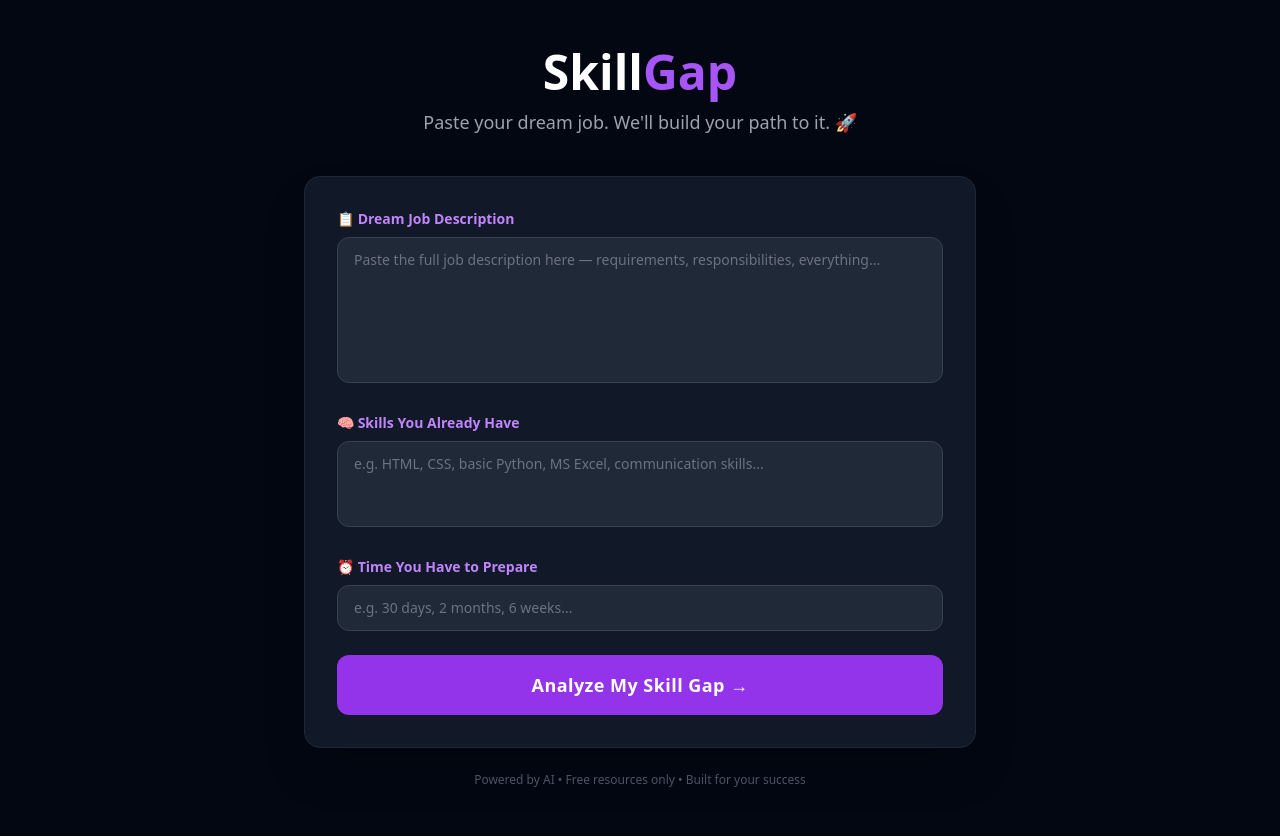
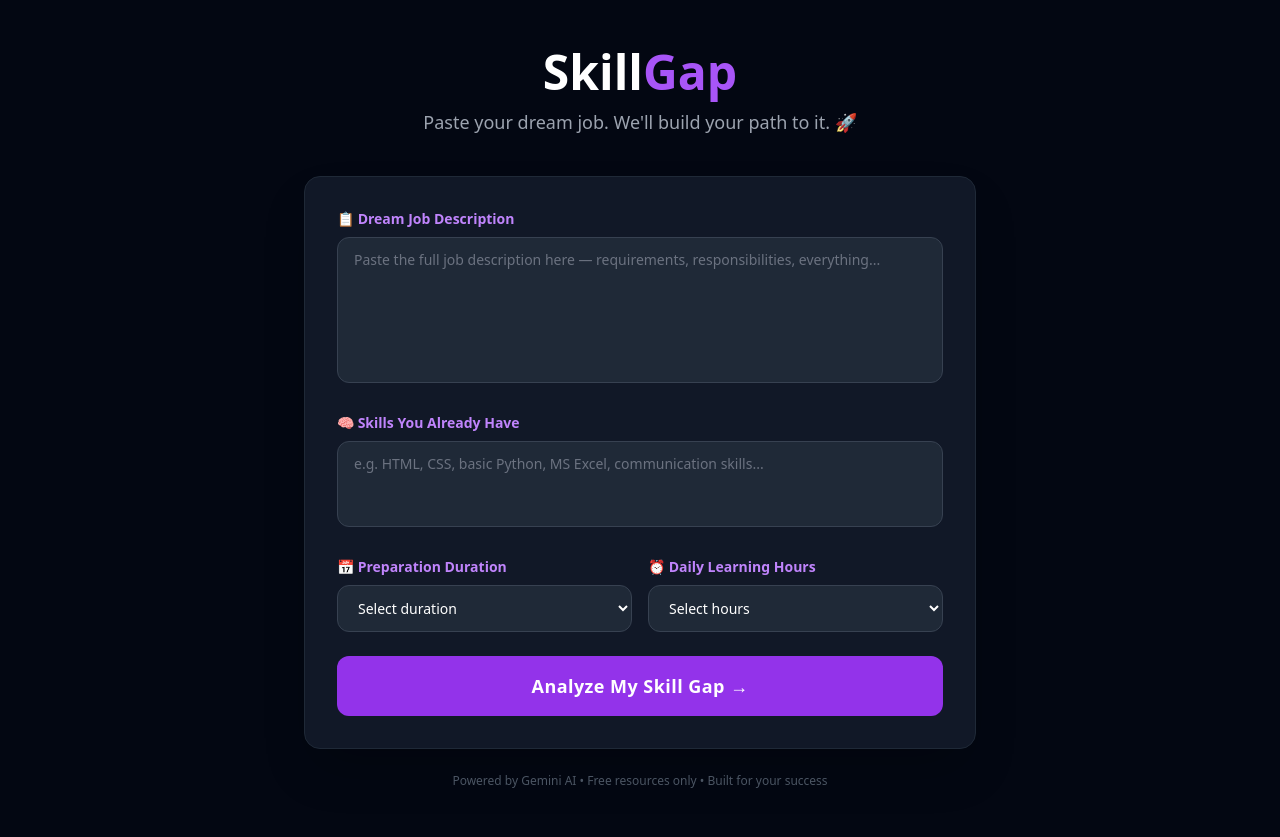
Before and after one commit to dhanashreesm1403-creator/skillGap, a React (Create React App) app in the folder frontend/: page / in a window 1280 px wide. Built offline with nearby package versions, Linux system fonts and the light colour scheme.

Commit message:
updated frontend with real AI connection

```diff
--- a/frontend/src/App.js
+++ b/frontend/src/App.js
@@ -1,9 +1,65 @@
+import { useState } from "react";
 import InputForm from "./components/InputForm";
+import Results from "./components/Results";
 
 function App() {
+  const [results, setResults] = useState(null);
+  const [loading, setLoading] = useState(false);
+  const [error, setError] = useState(null);
+
   const handleSubmit = async (data) => {
-    console.log("User data:", data);
+    setLoading(true);
+    setError(null);
+
+    try {
+      // fetch() sends data to Satyam's backend
+      // method POST means we're sending data, not just reading
+      const response = await fetch("http://10.222.19.225:8000/analyze", {
+        method: "POST",
+        headers: {
+          "Content-Type": "application/json",
+        },
+        body: JSON.stringify(data),
+      });
+
+      const result = await response.json();
+
+      if (result.error) {
+        setError("AI analysis failed. Please try again.");
+      } else {
+        setResults(result);
+      }
+
+    } catch (err) {
+      // This runs if backend is not reachable
+      setError("Could not connect to server. Make sure backend is running!");
+    }
+
+    setLoading(false);
   };
+
+  if (loading) return (
+    <div className="min-h-screen bg-gray-950 flex flex-col items-center justify-center gap-4">
+      <div className="w-16 h-16 border-4 border-purple-500 border-t-transparent rounded-full animate-spin"></div>
+      <p className="text-purple-400 text-xl font-semibold">Analyzing your skill gap...</p>
+      <p className="text-gray-500 text-sm">Gemini AI is building your personal learning path ✨</p>
+      <p className="text-gray-600 text-xs mt-2">This takes about 10-15 seconds</p>
+    </div>
+  );
+
+  if (error) return (
+    <div className="min-h-screen bg-gray-950 flex flex-col items-center justify-center gap-4">
+      <p className="text-red-400 text-xl">❌ {error}</p>
+      <button
+        onClick={() => setError(null)}
+        className="bg-purple-600 text-white px-6 py-2 rounded-xl"
+      >
+        Try Again
+      </button>
+    </div>
+  );
+
+  if (results) return <Results data={results} onReset={() => setResults(null)} />;
 
   return <InputForm onSubmit={handleSubmit} />;
 }
--- a/frontend/src/components/InputForm.jsx
+++ b/frontend/src/components/InputForm.jsx
@@ -1,18 +1,23 @@
 import { useState } from "react";
+
+// useState is React's way of remembering data
+// When state changes, the page updates automatically — no refresh needed
 
 function InputForm({ onSubmit }) {
   const [jobDescription, setJobDescription] = useState("");
   const [currentSkills, setCurrentSkills] = useState("");
-  const [timeAvailable, setTimeAvailable] = useState("");
+  const [preparationDuration, setPreparationDuration] = useState("");
+  const [dailyHours, setDailyHours] = useState("");
   const [loading, setLoading] = useState(false);
 
   const handleSubmit = async () => {
-    if (!jobDescription || !currentSkills || !timeAvailable) {
+    // Validate — make sure nothing is empty
+    if (!jobDescription || !currentSkills || !preparationDuration || !dailyHours) {
       alert("Please fill in all fields!");
       return;
     }
     setLoading(true);
-    await onSubmit({ jobDescription, currentSkills, timeAvailable });
+    await onSubmit({ jobDescription, currentSkills, preparationDuration, dailyHours });
     setLoading(false);
   };
 
@@ -30,7 +35,7 @@ function InputForm({ onSubmit }) {
           </p>
         </div>
 
-        {/* Card */}
+        {/* Form Card */}
         <div className="bg-gray-900 border border-gray-800 rounded-2xl p-8 shadow-2xl space-y-6">
 
           {/* Job Description */}
@@ -45,6 +50,8 @@ function InputForm({ onSubmit }) {
               placeholder="Paste the full job description here — requirements, responsibilities, everything..."
               className="w-full bg-gray-800 text-white border border-gray-700 rounded-xl px-4 py-3 text-sm placeholder-gray-500 focus:outline-none focus:border-purple-500 resize-none transition"
             />
+            {/* What this does: onChange fires every time user types.
+                e.target.value is what they typed. We save it in state. */}
           </div>
 
           {/* Current Skills */}
@@ -61,18 +68,45 @@ function InputForm({ onSubmit }) {
             />
           </div>
 
-          {/* Time Available */}
-          <div>
-            <label className="block text-sm font-semibold text-purple-400 mb-2">
-              ⏰ Time You Have to Prepare
-            </label>
-            <input
-              type="text"
-              value={timeAvailable}
-              onChange={(e) => setTimeAvailable(e.target.value)}
-              placeholder="e.g. 30 days, 2 months, 6 weeks..."
-              className="w-full bg-gray-800 text-white border border-gray-700 rounded-xl px-4 py-3 text-sm placeholder-gray-500 focus:outline-none focus:border-purple-500 transition"
-            />
+          {/* Two dropdowns side by side */}
+          <div className="grid grid-cols-2 gap-4">
+
+            {/* Preparation Duration */}
+            <div>
+              <label className="block text-sm font-semibold text-purple-400 mb-2">
+                📅 Preparation Duration
+              </label>
+              <select
+                value={preparationDuration}
+                onChange={(e) => setPreparationDuration(e.target.value)}
+                className="w-full bg-gray-800 text-white border border-gray-700 rounded-xl px-4 py-3 text-sm focus:outline-none focus:border-purple-500 transition"
+              >
+                <option value="">Select duration</option>
+                <option value="1 month">1 Month</option>
+                <option value="3 months">3 Months</option>
+                <option value="6 months">6 Months</option>
+              </select>
+              {/* A <select> creates a dropdown. Each <option> is one choice.
+                  value="" is the placeholder (empty default) */}
+            </div>
+
+            {/* Daily Learning Hours */}
+            <div>
+              <label className="block text-sm font-semibold text-purple-400 mb-2">
+                ⏰ Daily Learning Hours
+              </label>
+              <select
+                value={dailyHours}
+                onChange={(e) => setDailyHours(e.target.value)}
+                className="w-full bg-gray-800 text-white border border-gray-700 rounded-xl px-4 py-3 text-sm focus:outline-none focus:border-purple-500 transition"
+              >
+                <option value="">Select hours</option>
+                <option value="2">2 hours/day</option>
+                <option value="3">3 hours/day</option>
+                <option value="6">6 hours/day</option>
+              </select>
+            </div>
+
           </div>
 
           {/* Submit Button */}
@@ -87,8 +121,9 @@ function InputForm({ onSubmit }) {
         </div>
 
         <p className="text-center text-gray-600 text-xs mt-6">
-          Powered by AI • Free resources only • Built for your success
+          Powered by Gemini AI • Free resources only • Built for your success
         </p>
+
       </div>
     </div>
   );
--- /dev/null
+++ b/frontend/src/components/Results.jsx
@@ -0,0 +1,68 @@
+function Results({ data, onReset }) {
+
+  if (!data) return null;
+
+  return (
+    <div className="min-h-screen bg-gray-950 px-4 py-12">
+      <div className="max-w-3xl mx-auto">
+
+        <div className="text-center mb-10">
+          <h1 className="text-4xl font-extrabold text-white mb-2">
+            Your <span className="text-purple-500">Learning Path</span> is Ready!
+          </h1>
+          <p className="text-gray-400">Follow this schedule and you'll be job-ready 💪</p>
+        </div>
+
+        <div className="bg-gray-900 border border-gray-800 rounded-2xl p-6 mb-6">
+          <h2 className="text-purple-400 font-bold text-lg mb-4">📊 Skill Gap Summary</h2>
+          <div className="flex flex-wrap gap-2">
+            {data.missingSkills?.map((skill, i) => (
+              <span key={i} className="bg-purple-900 text-purple-200 text-sm px-3 py-1 rounded-full">
+                {skill}
+              </span>
+            ))}
+          </div>
+        </div>
+
+        <div className="space-y-4 mb-6">
+          <h2 className="text-purple-400 font-bold text-lg">📅 Your Weekly Schedule</h2>
+          {data.schedule?.map((week, i) => (
+            <div key={i} className="bg-gray-900 border border-gray-800 rounded-2xl p-6">
+              <h3 className="text-white font-bold mb-3">Week {week.week} — {week.focus}</h3>
+              <ul className="space-y-2">
+                {week.tasks?.map((task, j) => (
+                  <li key={j} className="flex items-start gap-2 text-gray-300 text-sm">
+                    <span className="text-purple-400 mt-0.5">✓</span>
+                    {task}
+                  </li>
+                ))}
+              </ul>
+            </div>
+          ))}
+        </div>
+
+        <div className="bg-gray-900 border border-gray-800 rounded-2xl p-6 mb-6">
+          <h2 className="text-purple-400 font-bold text-lg mb-4">🔗 Free Resources</h2>
+          <div className="space-y-3">
+            {data.resources?.map((res, i) => (
+              <a key={i} href={res.url} target="_blank" rel="noreferrer" className="flex items-center justify-between bg-gray-800 hover:bg-gray-700 rounded-xl px-4 py-3 transition group">
+                <div>
+                  <p className="text-white text-sm font-semibold">{res.skill}</p>
+                  <p className="text-gray-400 text-xs">{res.platform}</p>
+                </div>
+                <span className="text-purple-400 group-hover:translate-x-1 transition">→</span>
+              </a>
+            ))}
+          </div>
+        </div>
+
+        <button oonClick={onReset} className="w-full border border-purple-700 text-purple-400 hover:bg-purple-900 font-bold py-3 rounded-xl transition">
+          ← Analyze Another Job
+        </button>
+
+      </div>
+    </div>
+  );
+}
+
+export default Results;
```
